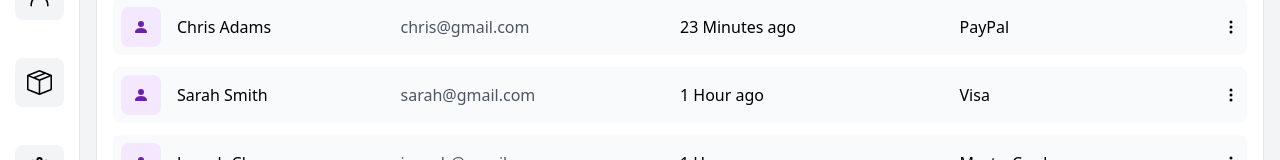
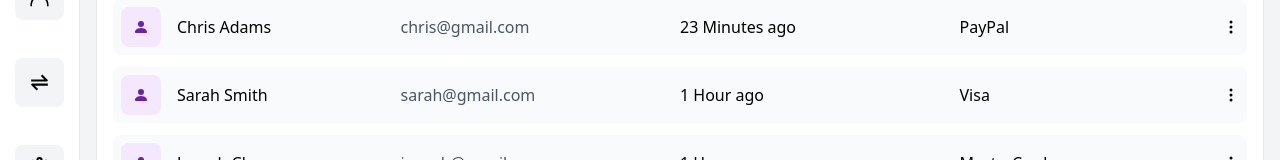
Before and after one commit to caiovidinha/estoq, a Next.js app: page /costumers in a window 1280 px wide. Shown: the part 206-366 px from the top of the page. Built offline with nearby package versions, Linux system fonts and the light colour scheme.

Commit message:
trocando icone

```diff
--- a/src/components/Sidebar.jsx
+++ b/src/components/Sidebar.jsx
@@ -1,7 +1,7 @@
 import React from "react"
 import Link from "next/link"
 import { RxHamburgerMenu, RxDashboard, RxPerson } from 'react-icons/rx'
-import { BsBoxSeam } from 'react-icons/bs'
+import { BiTransferAlt } from 'react-icons/bi'
 import { FiSettings } from 'react-icons/fi'
 
 
@@ -28,7 +28,7 @@ const Sidebar = ({children}) => {
                     </Link>
                     <Link href='/orders'>
                         <div className="bg-gray-100 hover:bg-gray-200 cursor-pointer my-4 p-3 rounded-lg inline-block">
-                            <BsBoxSeam size={25} />
+                            <BiTransferAlt size={25} />
                         </div>
                     </Link>
                     <Link href='/config'>
```
